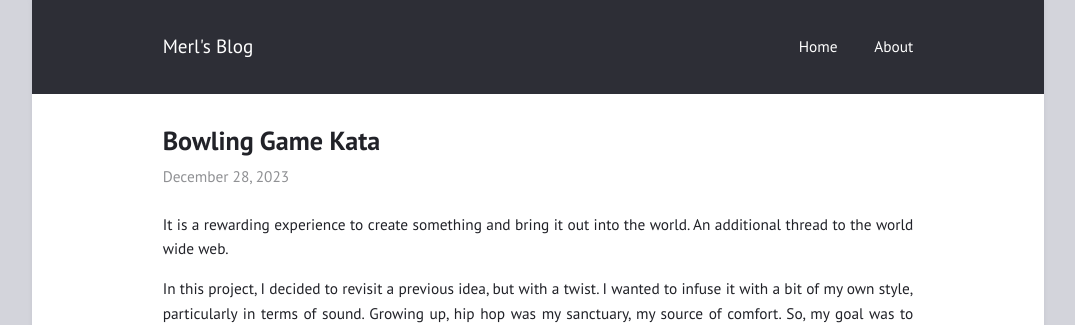
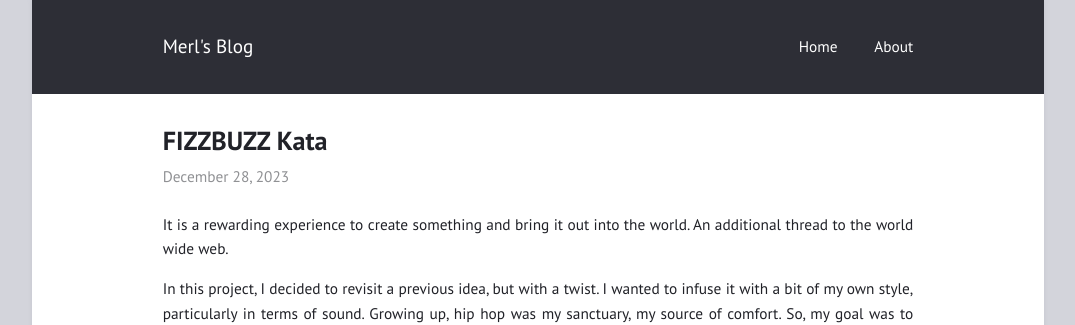
Before and after one commit to Merlness/merlness.github.io, a Jekyll site: the page built from _posts/2023-12-28-FIZZBUZZ_Kata.md, in a window 1280 px wide. Shown: the top 325 px of the page, without its empty margins (102-1177 px from the left). Built offline with Jekyll 4.4.1, drawn with Linux system fonts in a browser that asks for light colours.

Commit message:
fixed names

```diff
--- a/_posts/2023-12-28-FIZZBUZZ_Kata.md
+++ b/_posts/2023-12-28-FIZZBUZZ_Kata.md
@@ -1,5 +1,5 @@
 ---
-title:  "Bowling Game Kata"
+title:  "FIZZBUZZ Kata"
 mathjax: true
 layout: post
 categories: media
```
